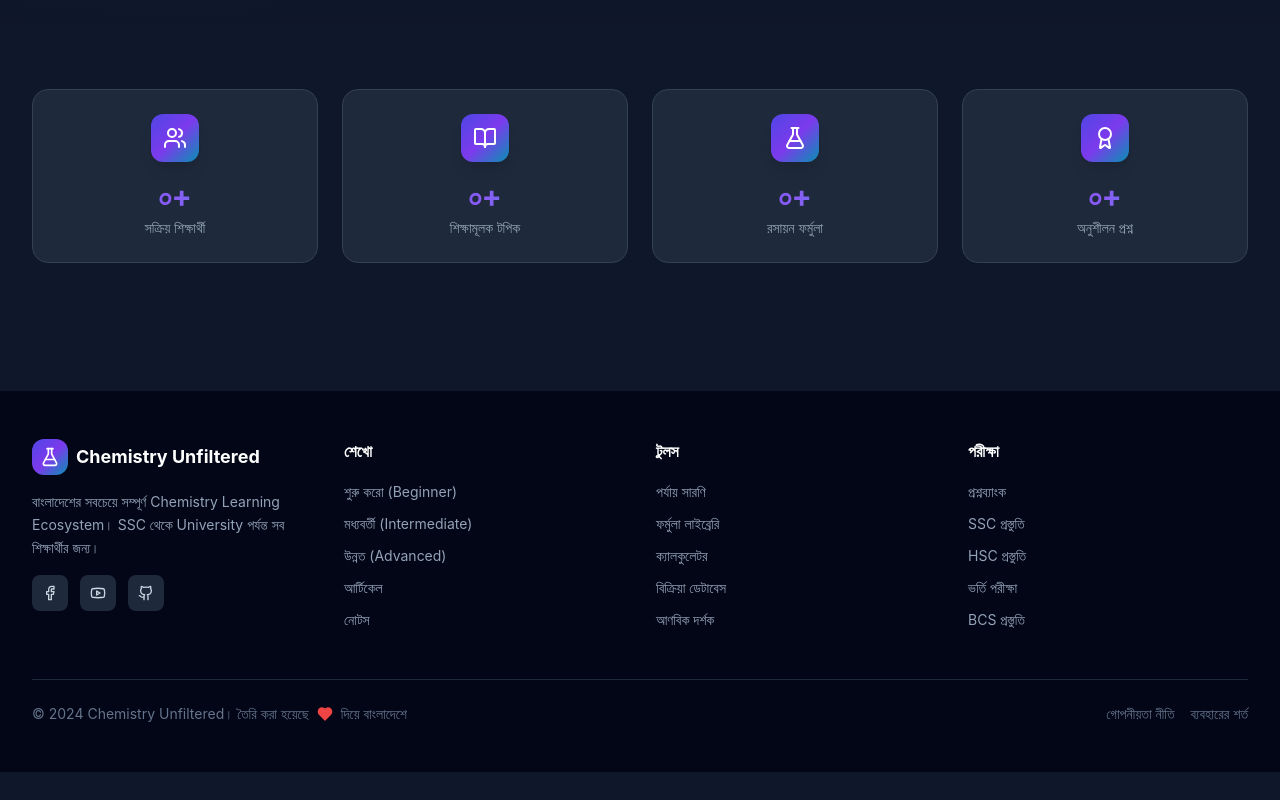
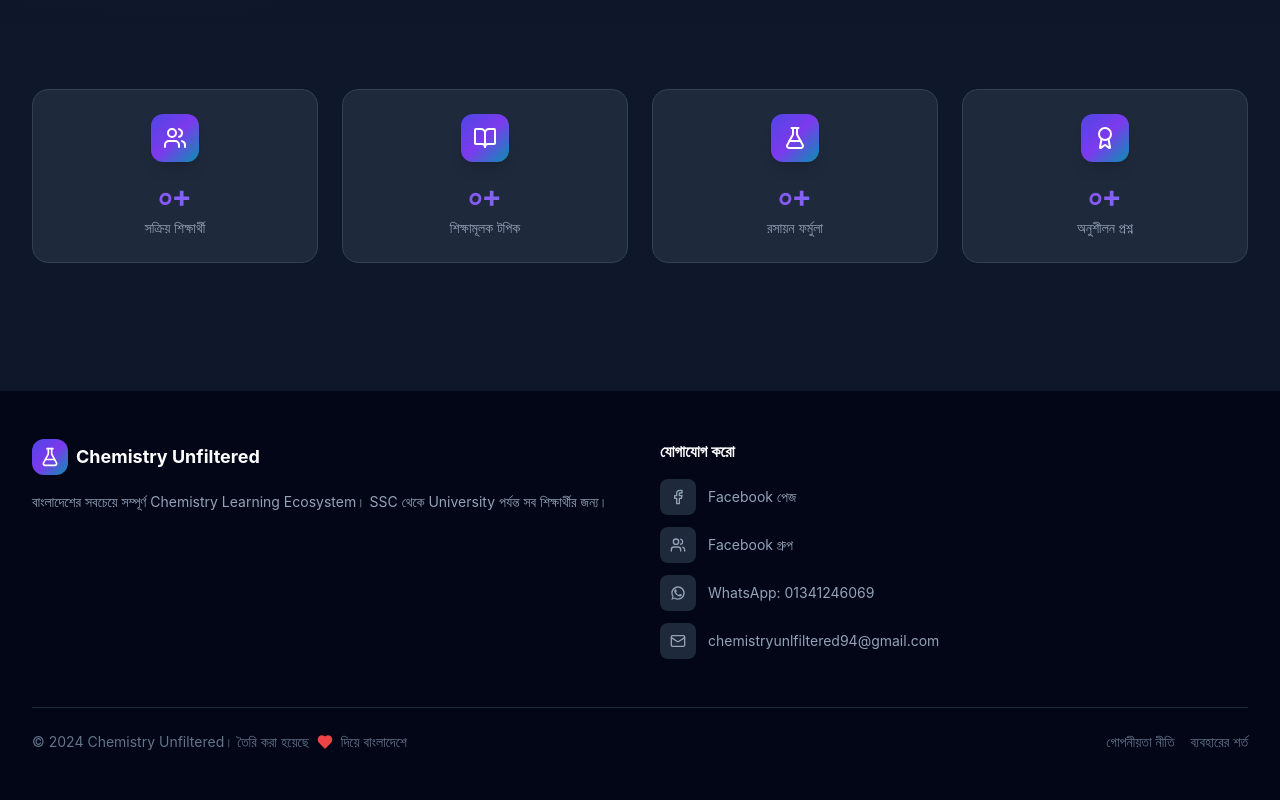
Before and after one commit to chemistryunfiltered94-art/Chemistry-Unfiltered, a Next.js app: page / in a window 1280 px wide. Shown: the part 839-1639 px from the top of the page. Before the commit the page ends 1611 px from the top, so only its background shows below. Built offline with nearby package versions, Linux system fonts and the light colour scheme; no server answers; the database is empty.

Commit message:
update Footer.tsx

```diff
--- a/components/layout/Footer.tsx
+++ b/components/layout/Footer.tsx
@@ -1,89 +1,72 @@
 "use client";
 
 import Link from "next/link";
-import { FlaskConical, Heart, Github, Facebook, Youtube } from "lucide-react";
+import { FlaskConical, Heart, Facebook, Users, Mail } from "lucide-react";
 
-const footerLinks = {
-  শেখো: [
-    { href: "/learn/beginner", label: "শুরু করো (Beginner)" },
-    { href: "/learn/intermediate", label: "মধ্যবর্তী (Intermediate)" },
-    { href: "/learn/advanced", label: "উন্নত (Advanced)" },
-    { href: "/articles", label: "আর্টিকেল" },
-    { href: "/notes", label: "নোটস" },
-  ],
-  টুলস: [
-    { href: "/periodic-table", label: "পর্যায় সারণি" },
-    { href: "/formulas", label: "ফর্মুলা লাইব্রেরি" },
-    { href: "/calculators", label: "ক্যালকুলেটর" },
-    { href: "/reactions", label: "বিক্রিয়া ডেটাবেস" },
-    { href: "/molecules", label: "আণবিক দর্শক" },
-  ],
-  পরীক্ষা: [
-    { href: "/question-bank", label: "প্রশ্নব্যাংক" },
-    { href: "/question-bank?exam=ssc", label: "SSC প্রস্তুতি" },
-    { href: "/question-bank?exam=hsc", label: "HSC প্রস্তুতি" },
-    { href: "/question-bank?exam=admission", label: "ভর্তি পরীক্ষা" },
-    { href: "/question-bank?exam=bcs", label: "BCS প্রস্তুতি" },
-  ],
-};
+const FACEBOOK_PAGE_URL = "https://www.facebook.com/share/18qJwBFawp/";
+const FACEBOOK_GROUP_URL = "https://www.facebook.com/groups/2801992786833462/?ref=share&mibextid=NSMWBT";
+const WHATSAPP_NUMBER = "01341246069";
+const WHATSAPP_URL = `https://wa.me/880${WHATSAPP_NUMBER.slice(1)}`;
+const EMAIL = "chemistryunlfiltered94@gmail.com";
+
+// lucide-react has no WhatsApp glyph — small inline brand icon instead.
+const WhatsAppIcon = ({ className }: { className?: string }) => (
+  <svg viewBox="0 0 24 24" className={className} fill="currentColor">
+    <path d="M12.04 2C6.499 2 2 6.487 2 12.012c0 1.949.554 3.798 1.554 5.397L2 22l4.795-1.55a10.022 10.022 0 0 0 5.245 1.51h.004c5.541 0 10.04-4.487 10.04-10.012C22.084 6.487 17.585 2 12.04 2zm0 18.198a8.18 8.18 0 0 1-4.166-1.144l-.298-.176-3.097 1.002.985-2.949-.193-.302a8.166 8.166 0 0 1-1.276-4.412c0-4.518 3.704-8.198 8.054-8.198 4.351 0 7.93 3.661 7.93 8.158 0 4.518-3.654 8.021-8.039 8.021z" />
+    <path d="M17.472 14.382c-.297-.149-1.758-.867-2.03-.967-.273-.099-.471-.148-.67.15-.197.297-.767.966-.94 1.164-.173.199-.347.223-.644.075-.297-.15-1.255-.463-2.39-1.475-.883-.788-1.48-1.761-1.653-2.059-.173-.297-.018-.458.13-.606.149-.15.347-.385.52-.578.173-.193.232-.331.346-.553.115-.223.073-.408-.024-.566-.099-.149-.6-1.448-.822-1.967-.224-.52-.448-.448-.622-.456-.166-.008-.357-.01-.547-.01-.19 0-.499.07-.762.347-.262.277-1.002.978-1.002 2.387 0 1.408 1.027 2.77 1.166 2.965.14.193 1.974 3.013 4.785 4.104 2.81 1.09 2.81.728 3.318.682.51-.046 1.66-.677 1.894-1.332.234-.654.234-1.215.165-1.332-.07-.116-.297-.182-.595-.331z" />
+  </svg>
+);
+
+const contactLinks = [
+  { icon: Facebook,     label: "Facebook পেজ",            href: FACEBOOK_PAGE_URL },
+  { icon: Users,         label: "Facebook গ্রুপ",           href: FACEBOOK_GROUP_URL },
+  { icon: WhatsAppIcon,  label: `WhatsApp: ${WHATSAPP_NUMBER}`, href: WHATSAPP_URL },
+  { icon: Mail,          label: EMAIL,                      href: `mailto:${EMAIL}` },
+];
 
 export default function Footer() {
   return (
     <footer className="bg-slate-900 dark:bg-slate-950 text-slate-300 mt-16">
       <div className="max-w-7xl mx-auto px-4 sm:px-6 lg:px-8 py-12">
-        <div className="grid grid-cols-1 md:grid-cols-2 lg:grid-cols-4 gap-8">
+        <div className="grid grid-cols-1 md:grid-cols-2 gap-10">
           {/* Brand */}
-          <div className="lg:col-span-1">
+          <div>
             <Link href="/" className="flex items-center gap-2 mb-4">
               <div className="w-9 h-9 rounded-xl gradient-bg flex items-center justify-center">
                 <FlaskConical className="w-5 h-5 text-white" />
               </div>
               <span className="font-bold text-lg text-white">Chemistry Unfiltered</span>
             </Link>
-            <p className="text-sm text-slate-400 leading-relaxed mb-4">
+            <p className="text-sm text-slate-400 leading-relaxed">
               বাংলাদেশের সবচেয়ে সম্পূর্ণ Chemistry Learning Ecosystem।
               SSC থেকে University পর্যন্ত সব শিক্ষার্থীর জন্য।
             </p>
-            <div className="flex items-center gap-3">
-              <a
-                href="#"
-                className="w-9 h-9 rounded-lg bg-slate-800 flex items-center justify-center hover:bg-primary-600 transition-colors"
-              >
-                <Facebook className="w-4 h-4" />
-              </a>
-              <a
-                href="#"
-                className="w-9 h-9 rounded-lg bg-slate-800 flex items-center justify-center hover:bg-red-600 transition-colors"
-              >
-                <Youtube className="w-4 h-4" />
-              </a>
-              <a
-                href="#"
-                className="w-9 h-9 rounded-lg bg-slate-800 flex items-center justify-center hover:bg-slate-600 transition-colors"
-              >
-                <Github className="w-4 h-4" />
-              </a>
-            </div>
           </div>
 
-          {/* Links */}
-          {Object.entries(footerLinks).map(([category, links]) => (
-            <div key={category}>
-              <h3 className="font-semibold text-white mb-4">{category}</h3>
-              <ul className="space-y-2">
-                {links.map((link) => (
-                  <li key={link.href}>
-                    <Link
-                      href={link.href}
-                      className="text-sm text-slate-400 hover:text-primary-400 transition-colors"
+          {/* Contact */}
+          <div>
+            <h3 className="font-semibold text-white mb-4">যোগাযোগ করো</h3>
+            <ul className="space-y-3">
+              {contactLinks.map((item) => {
+                const Icon = item.icon;
+                return (
+                  <li key={item.href}>
+                    <a
+                      href={item.href}
+                      target="_blank"
+                      rel="noopener noreferrer"
+                      className="flex items-center gap-3 text-sm text-slate-400 hover:text-primary-400 transition-colors group"
                     >
-                      {link.label}
-                    </Link>
+                      <span className="w-9 h-9 rounded-lg bg-slate-800 flex items-center justify-center flex-shrink-0 group-hover:bg-primary-600 transition-colors">
+                        <Icon className="w-4 h-4" />
+                      </span>
+                      {item.label}
+                    </a>
                   </li>
-                ))}
-              </ul>
-            </div>
-          ))}
+                );
+              })}
+            </ul>
+          </div>
         </div>
 
         {/* Bottom */}
```
